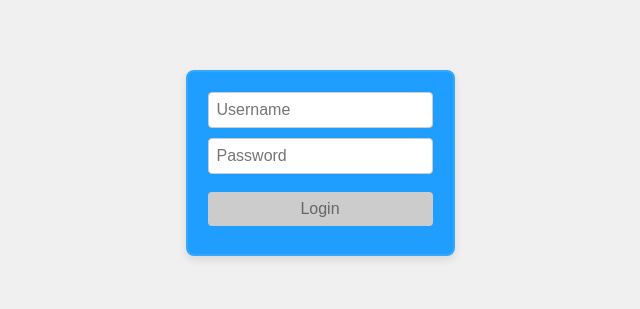
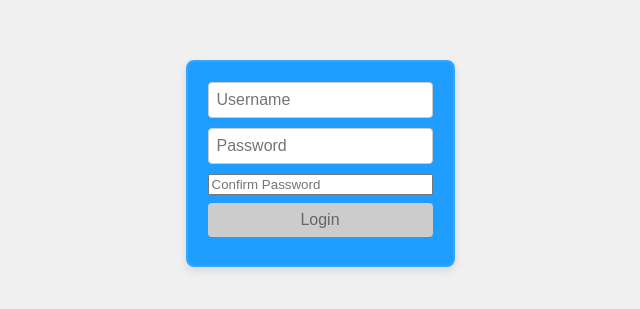
Before and after one commit to DaanV2/mechanus, a SvelteKit app in the folder client/: page /players/signup in a window 1280 px wide. Shown: the part 237-546 px from the top of the page, without its empty margins (320-960 px from the left). Built offline with nearby package versions, Linux system fonts and the light colour scheme.

Commit message:
updating login and signup

```diff
--- a/client/src/routes/players/login/+page.svelte
+++ b/client/src/routes/players/login/+page.svelte
@@ -28,5 +28,6 @@
       required
     />
     <button type="submit" class="action-button" disabled={!isFormValid}> Login </button>
+    <a href="/players/signup" class="action-button">Dont have an account? Sign up!</a>
   </form>
 </div>
--- a/client/src/routes/players/signup/+page.svelte
+++ b/client/src/routes/players/signup/+page.svelte
@@ -1,6 +1,7 @@
 <script lang="ts">
   let username = '';
   let password = '';
+  let confirm_password = '';
 
   function handleSubmit(event: Event) {
     event.preventDefault();
@@ -10,7 +11,9 @@
   }
 
   // Computed property to check if both fields are filled
-  $: isFormValid = username.trim() !== '' && password.trim() !== '';
+  $: correct_password = password === confirm_password;
+  $: isFormValid = username.trim() !== '' && password.trim() !== '' && correct_password;
+  $: password_wrong = password.trim() !== '' && !correct_password;
 </script>
 
 <svelte:head>
@@ -22,11 +25,30 @@
     <input type="text" class="login-input" placeholder="Username" bind:value={username} required />
     <input
       type="password"
-      class="login-input"
+      class="login-input resizable-box"
       placeholder="Password"
       bind:value={password}
       required
     />
+    <input
+      type="password"
+      class="p-2 border border-gray-300 rounded resizable-box"
+      placeholder="Confirm Password"
+      bind:value={confirm_password}
+      required
+    />
+    {#if password_wrong}
+      <p class="text-red-500 resizable-box">The password doesn't match the confirmed password</p>
+    {/if}
+
     <button type="submit" class="action-button" disabled={!isFormValid}> Login </button>
   </form>
 </div>
+
+<style>
+  .resizable-box {
+    transition:
+      width 0.5s ease,
+      height 0.5s ease;
+  }
+</style>
```
